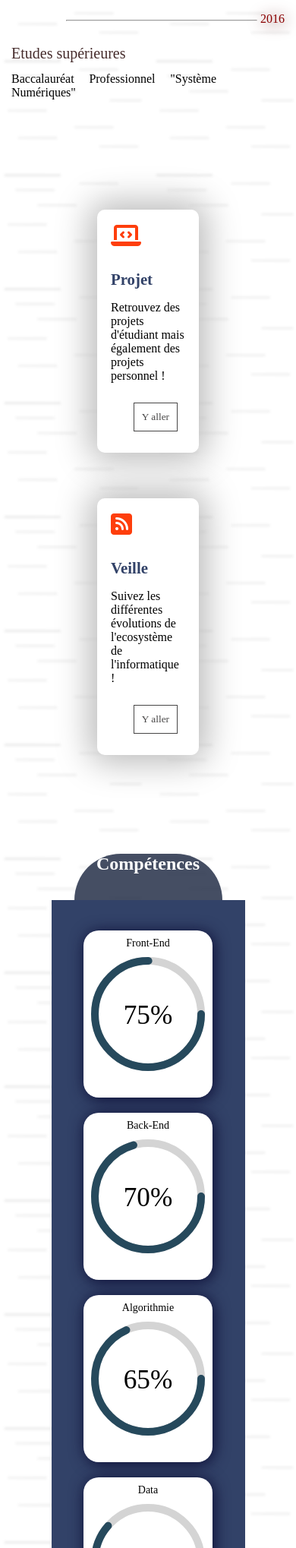
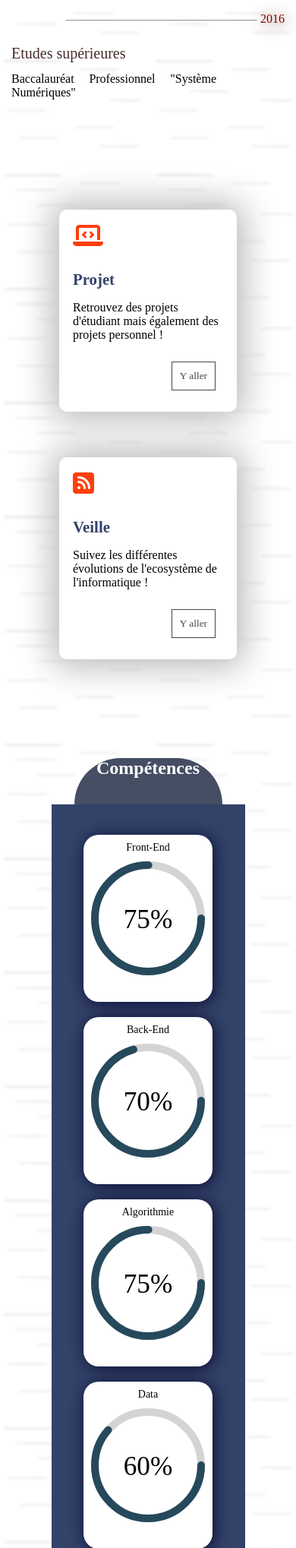
Before and after one commit to Chastagnac/siteLeo, a PHP site: page / in a window 390 px wide. Shown: the part 2930-4968 px from the top of the page at 76% size. Run offline with PHP 8.4, Linux system fonts and the light colour scheme; some libraries are stand-ins or nearby versions.

Commit message:
responsive card

```diff
--- a/css/responsive.css
+++ b/css/responsive.css
@@ -110,4 +110,10 @@
   #sec-5 h2 {
     width: 50%;
   }
+  #sec-4 .card {
+    width: 100%;
+    margin-left: auto;
+    margin-right: auto;
+
+  }
 }
--- a/css/style.css
+++ b/css/style.css
@@ -392,7 +392,7 @@ svg circle:nth-child(1) {
     to {stroke-dashoffset: 130;}
 }
 @keyframes circle3 {
-    to {stroke-dashoffset: 140;}
+    to {stroke-dashoffset: 110;}
 }
 @keyframes circle4 {
     to {stroke-dashoffset: 170;}
@@ -404,10 +404,10 @@ svg circle:nth-child(1) {
     to {stroke-dashoffset: 200;}
 }
 @keyframes circle7 {
-    to {stroke-dashoffset: 60;}
+    to {stroke-dashoffset: 65;}
 }
 @keyframes circle8 {
-    to {stroke-dashoffset: 70;}
+    to {stroke-dashoffset: 45;}
 }
 
 
--- a/index.php
+++ b/index.php
@@ -213,7 +213,7 @@
                         <circle cx="70" cy="70px" r="70px"></circle>
                         <circle class="circle_3" cx="70" cy="70px" r="70px"></circle>
                     </svg>
-                    <p>65%</p>
+                    <p>75%</p>
                 </div>
                 <div class="content">
                     <span>Data</span>
```
